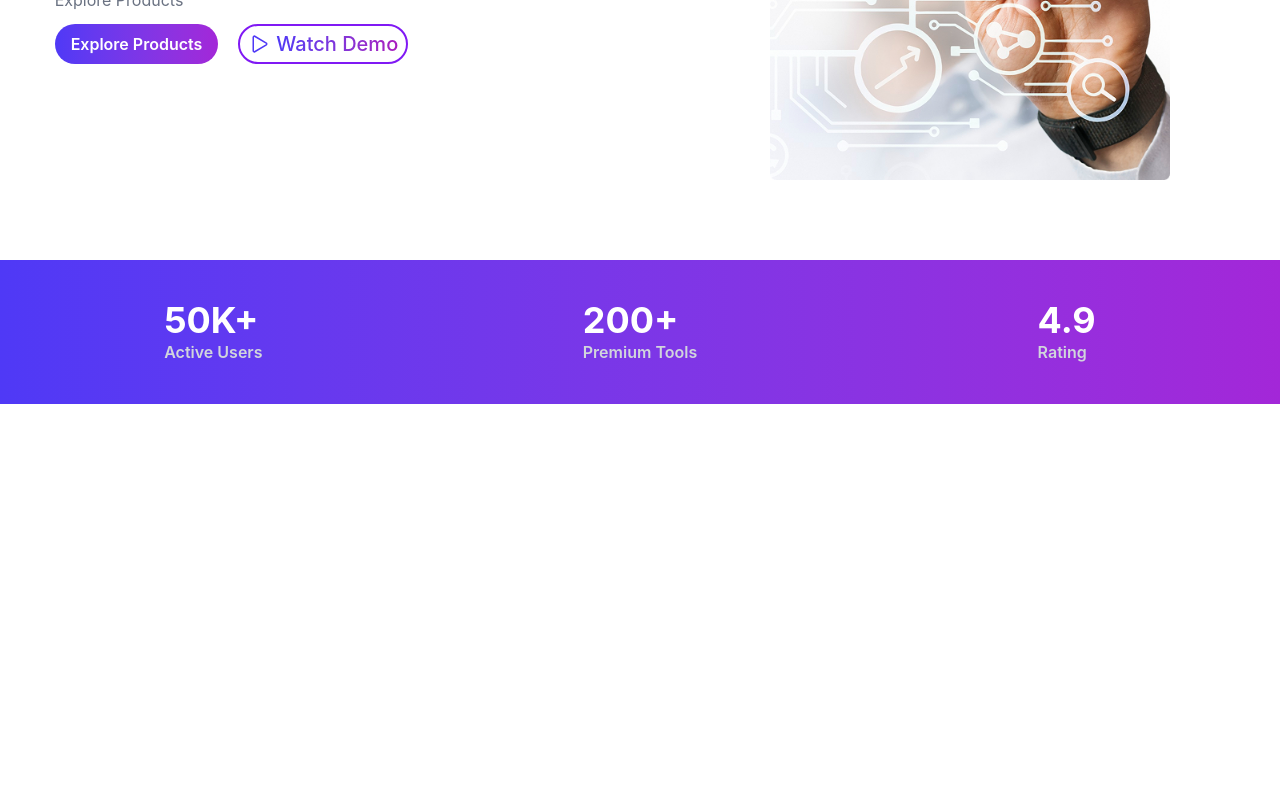
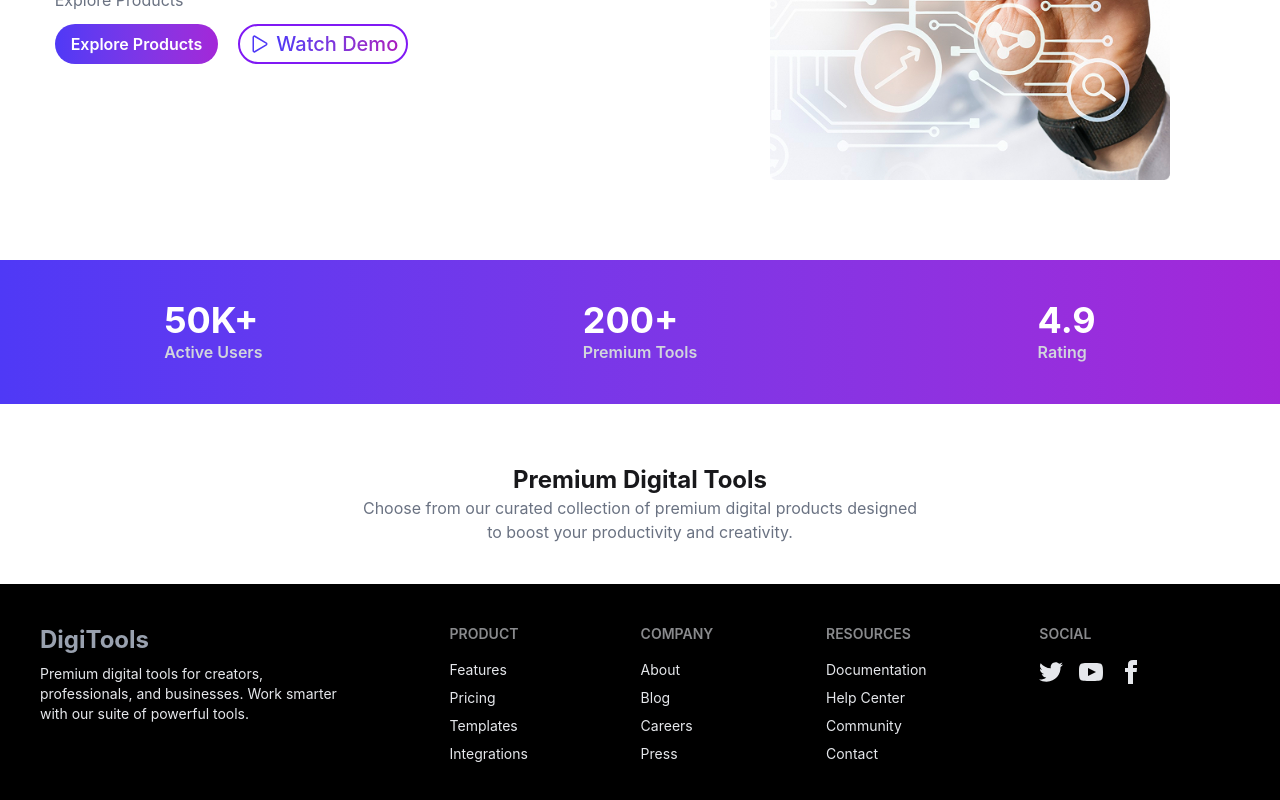
Before and after one commit to Nishitasarker/Digitools-platform, a React (Vite) app: page / in a window 1280 px wide. Shown: the part 445-1245 px from the top of the page. Before the commit the page ends 909 px from the top, so only its background shows below. Built offline with nearby package versions, Linux system fonts and the light colour scheme.

Commit message:
footer almost done

```diff
--- a/src/App.css
+++ b/src/App.css
@@ -1,3 +1,4 @@
+
 .counter {
   font-size: 16px;
   padding: 5px 10px;
--- a/src/App.jsx
+++ b/src/App.jsx
@@ -3,6 +3,11 @@ import './App.css'
 import Navbar from "./Components/Navbar/Navbar"
 import HeroSection from "./Components/Navbar/HeroSection/HeroSection"
 import Border from "./Components/Border/Border"
+import CardSection from './Components/CardSection/CardSection'
+import Footer from './Components/Footer/Footer'
+
+
+
 function App() {
   // const [count, setCount] = useState(0)
 
@@ -11,7 +16,13 @@ function App() {
     <Navbar></Navbar>
     <HeroSection></HeroSection>
     <Border></Border>
+    <CardSection></CardSection>
 
+
+
+
+
+     <Footer></Footer>
     </>
   )
 }
--- a/src/Components/Border/Border.jsx
+++ b/src/Components/Border/Border.jsx
@@ -3,8 +3,8 @@ import React from 'react';
 const Border = () => {
     return (
         <section className='pb-15'>
-          <div className="grid grid-cols-1 sm:grid-cols-3 justify-items-center bg-gradient-to-r from-[#4F39F6] to-[#a327d8] text-white font-semibold   py-10">
-          <div>
+          <div className="mx-2 sm:mx-0 grid grid-cols-3 justify-items-center bg-gradient-to-r from-[#4F39F6] to-[#a327d8] text-white font-semibold   py-10">
+          <div >
            <p className='font-bold text-4xl text-white'>50K+</p>
            <p className='text-gray-300'>Active Users</p>
           </div>
--- /dev/null
+++ b/src/Components/CardSection/CardSection.jsx
@@ -0,0 +1,17 @@
+import React from 'react';
+
+const CardSection = () => {
+    return (
+        <>
+        <div className='grid grid-cols-1 justify-items-center place-items-center pb-10'>
+           <p className='text-2xl font-bold'>Premium Digital Tools</p>
+           <p className='text-center text-gray-500'>
+            Choose from our curated collection of premium digital products designed <br />
+           to boost your productivity and creativity.
+           </p>
+        </div>
+        </>
+    );
+};
+
+export default CardSection;
--- /dev/null
+++ b/src/Components/Footer/Footer.jsx
@@ -0,0 +1,83 @@
+import React from 'react';
+
+
+const Footer = () => {
+    return (
+        <div>
+
+    <footer className="footer sm:footer-horizontal bg-black text-gray-200 p-10">
+
+  <div>
+   <p className='text-gray-400 font-bold text-2xl'> DigiTools</p>
+   <p className='text-grey-300'>
+    Premium digital tools for creators, <br />
+    professionals, and businesses. Work smarter <br />
+    with our suite of powerful tools.
+   </p>
+  </div>
+  <nav>
+    <h6 className=" footer-title ">Product</h6>
+    <a className="link link-hover">Features</a>
+    <a className="link link-hover">Pricing</a>
+    <a className="link link-hover">Templates</a>
+    <a className="link link-hover">Integrations</a>
+  </nav>
+  <nav>
+    <h6 className=" footer-title ">Company</h6>
+    <a className="link link-hover">About</a>
+    <a className="link link-hover">Blog</a>
+    <a className="link link-hover">Careers</a>
+    <a className="link link-hover">Press</a>
+  </nav>
+  <nav>
+    <h6 className=" footer-title ">Resources</h6>
+    <a className="link link-hover">Documentation</a>
+    <a className="link link-hover">Help Center</a>
+    <a className="link link-hover">Community</a>
+    <a className="link link-hover">Contact</a>
+  </nav>
+  <nav>
+    <h6 className="  footer-title ">Social</h6>
+    <div className="grid grid-flow-col gap-4">
+      <a>
+        <svg
+          xmlns="http://www.w3.org/2000/svg"
+          width="24"
+          height="24"
+          viewBox="0 0 24 24"
+          className="fill-current">
+          <path
+            d="M24 4.557c-.883.392-1.832.656-2.828.775 1.017-.609 1.798-1.574 2.165-2.724-.951.564-2.005.974-3.127 1.195-.897-.957-2.178-1.555-3.594-1.555-3.179 0-5.515 2.966-4.797 6.045-4.091-.205-7.719-2.165-10.148-5.144-1.29 2.213-.669 5.108 1.523 6.574-.806-.026-1.566-.247-2.229-.616-.054 2.281 1.581 4.415 3.949 4.89-.693.188-1.452.232-2.224.084.626 1.956 2.444 3.379 4.6 3.419-2.07 1.623-4.678 2.348-7.29 2.04 2.179 1.397 4.768 2.212 7.548 2.212 9.142 0 14.307-7.721 13.995-14.646.962-.695 1.797-1.562 2.457-2.549z"></path>
+        </svg>
+      </a>
+      <a>
+        <svg
+          xmlns="http://www.w3.org/2000/svg"
+          width="24"
+          height="24"
+          viewBox="0 0 24 24"
+          className="fill-current">
+          <path
+            d="M19.615 3.184c-3.604-.246-11.631-.245-15.23 0-3.897.266-4.356 2.62-4.385 8.816.029 6.185.484 8.549 4.385 8.816 3.6.245 11.626.246 15.23 0 3.897-.266 4.356-2.62 4.385-8.816-.029-6.185-.484-8.549-4.385-8.816zm-10.615 12.816v-8l8 3.993-8 4.007z"></path>
+        </svg>
+      </a>
+      <a>
+        <svg
+          xmlns="http://www.w3.org/2000/svg"
+          width="24"
+          height="24"
+          viewBox="0 0 24 24"
+          className="fill-current">
+          <path
+            d="M9 8h-3v4h3v12h5v-12h3.642l.358-4h-4v-1.667c0-.955.192-1.333 1.115-1.333h2.885v-5h-3.808c-3.596 0-5.192 1.583-5.192 4.615v3.385z"></path>
+        </svg>
+      </a>
+    </div>
+  </nav>
+</footer>
+
+        </div>
+    );
+};
+
+export default Footer;
```
